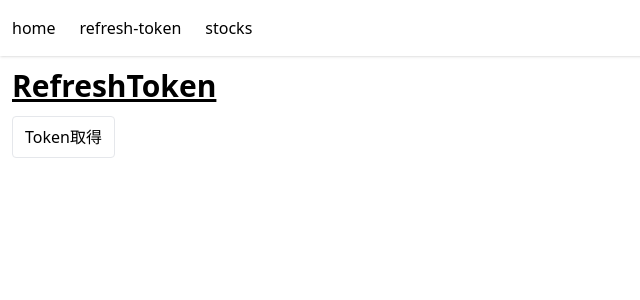
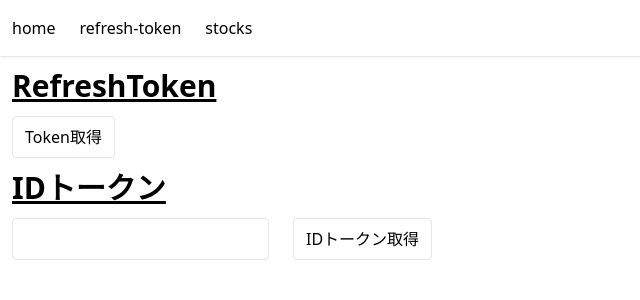
Before and after one commit to knarimatsu/react-sample-pagination, a React (Vite) app: page /refresh-token in a window 1280 px wide. Shown: the top 300 px of the page, without its empty margins (0-640 px from the left). Built offline with nearby package versions, Linux system fonts and the light colour scheme.

Commit message:
fix remove api call and add forms

```diff
--- a/src/pages/RefreshToken.tsx
+++ b/src/pages/RefreshToken.tsx
@@ -1,22 +1,32 @@
-import axios from "axios";
+import { useForm } from "react-hook-form";
 import { useTranslation } from "react-i18next";
 import { useRecoilState } from "recoil";
 import { refreshTokenState } from "../libs/recoilAtoms";
-import { callApi } from "../libs/useApi";
+import { getIdTokenAPI, getRefreshTokenAPI } from "../modules/api";
 
 export const RefreshToken = () => {
     const { t } = useTranslation();
+
+    const { register, handleSubmit, watch } = useForm();
+    const onSubmit = (data: any) => getIdToken(data.refreshToken);
     const [refreshToken, setRefreshToken] = useRecoilState(refreshTokenState);
+    /**
+     * getRefreshToken
+     * @returns {Promise} refreshToken
+     */
     const getRefreshToken = async () => {
-        axios
-            .post("https://api.jpx-jquants.com/v1/token/auth_user", {
-                mailaddress: import.meta.env.VITE_EMAIL,
-                password: import.meta.env.VITE_PASSWORD,
-            })
-            .then((res: any) => {
-                setRefreshToken(res.data.refreshToken);
-            });
+        const result = await getRefreshTokenAPI();
+        setRefreshToken(result.refreshToken);
     };
+    /**
+     * getIdToken
+     * @param {string} refreshToken
+     * @returns {Promise} idToken
+     */
+    const getIdToken = async (refreshToken: string) => {
+        const result = await getIdTokenAPI(refreshToken);
+    };
+
     const copyRefreshToken = () => {
         navigator.clipboard.writeText(refreshToken);
     };
@@ -60,6 +70,21 @@ export const RefreshToken = () => {
                     </div>
                 </div>
             ) : null}
+            <h1 className="mx-3 mt-3 text-3xl font-bold underline">
+                {t("pages.refreshToken.idToken")}
+            </h1>
+            <form onSubmit={handleSubmit(onSubmit)}>
+                <input
+                    className="mx-3 mt-3 px-3 py-2 border rounded"
+                    type="text"
+                    {...register("refreshToken")}
+                />
+                <input
+                    className="mx-3 mt-3 px-3 py-2 border rounded"
+                    type="submit"
+                    value={t("pages.refreshToken.getIdTokenButton") as string}
+                />
+            </form>
         </>
     );
 };
```
